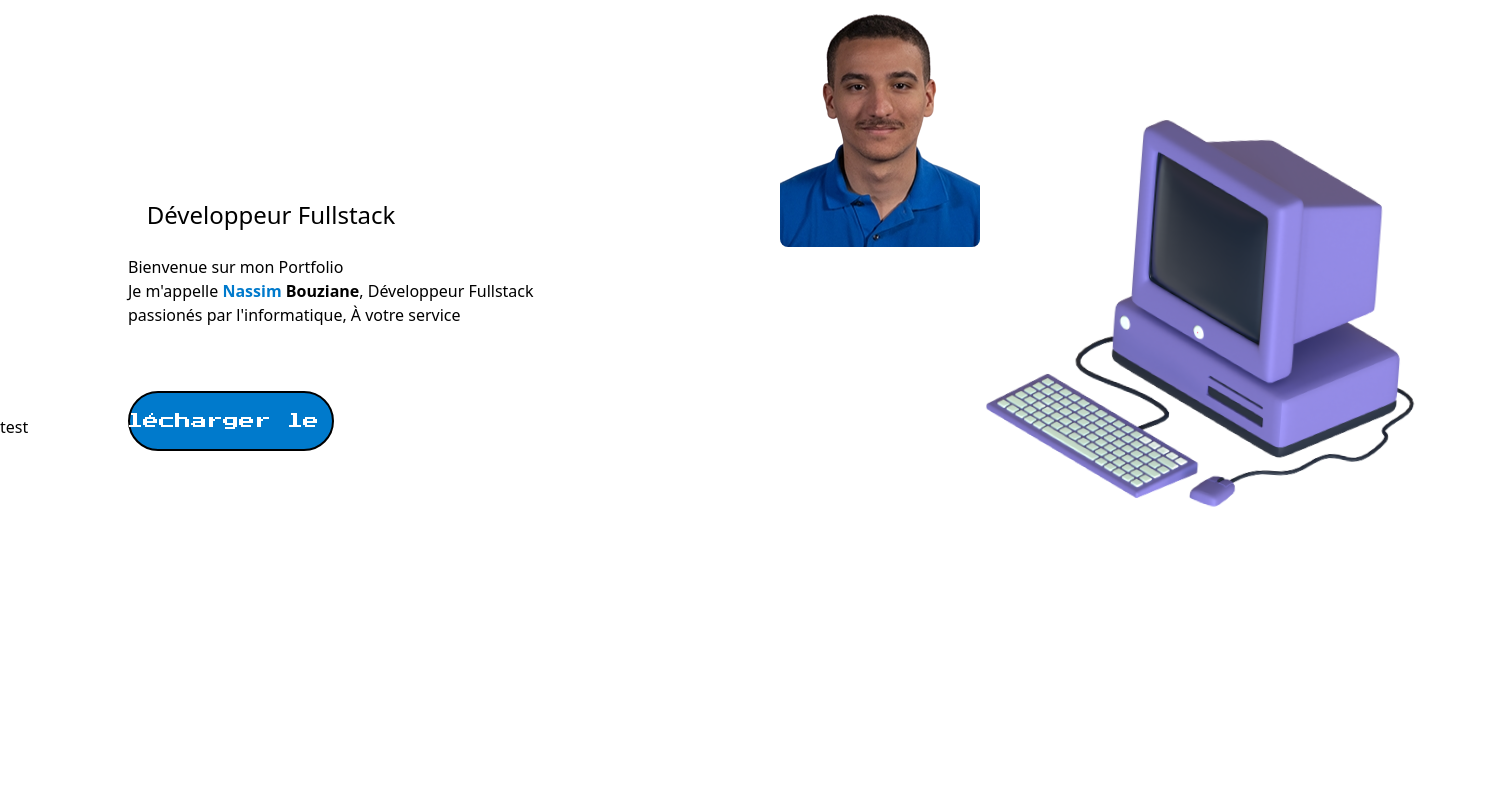
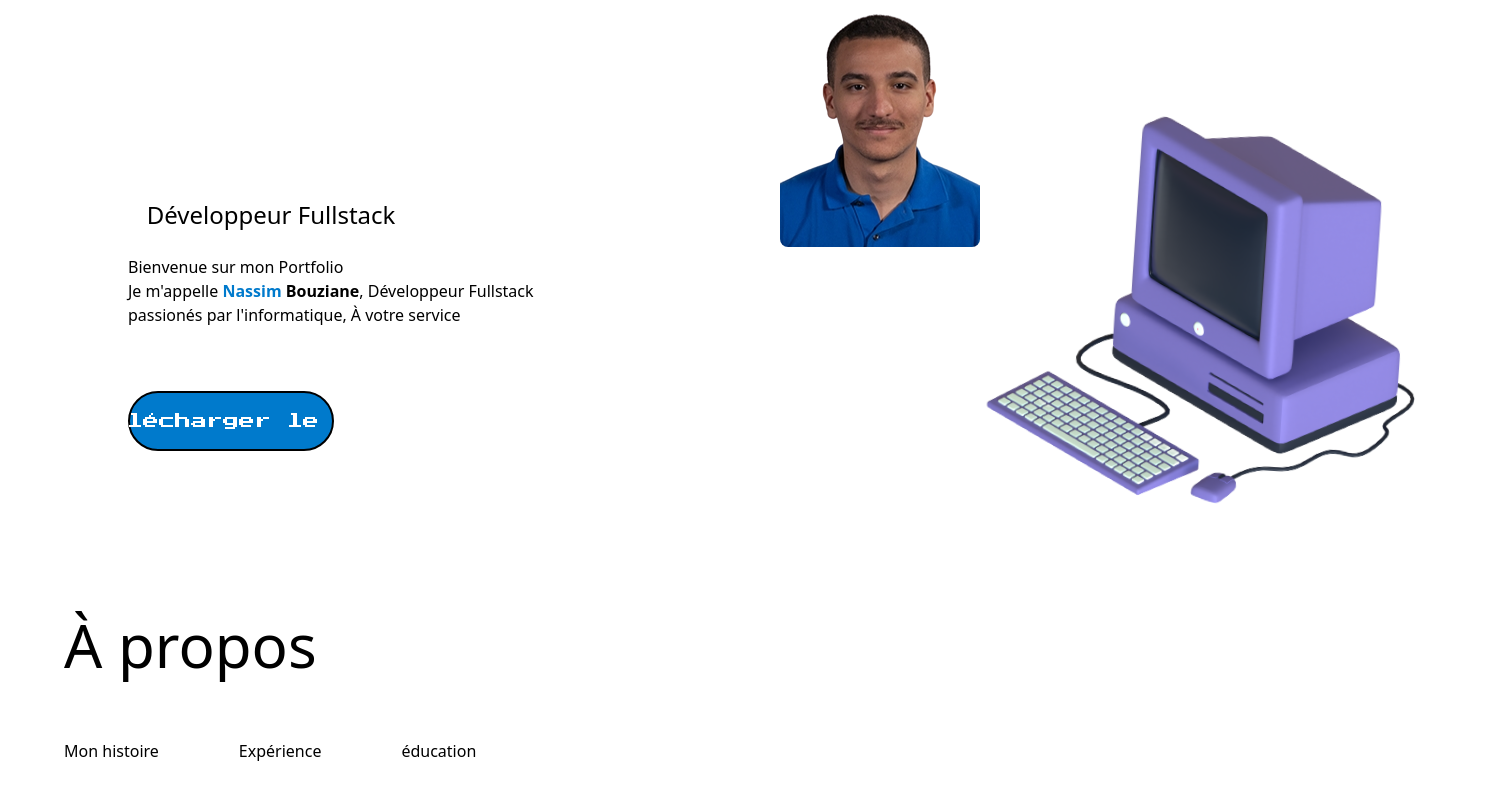
Before and after one commit to NassimBouziane/portfolio, a Next.js app: page / in a window 1280 px wide. Shown: the part 220-1020 px from the top of the page, 1496 px wide, since content can reach past the window. Before the commit the page ends 800 px from the top, so only its background shows below. Built offline with nearby package versions, Linux system fonts and the light colour scheme.

Commit message:
[BUTTON] adding button to send to a certain height and WIP for the select table

```diff
--- a/components/APropos.tsx
+++ b/components/APropos.tsx
@@ -1,3 +1,16 @@
-export default function APropos(){
-    return <div className=""> <p> test</p> </div>
+export default function APropos() {
+  return (
+    <div className="relative top-[200px]">
+      {" "}
+      <h1 className="text-6xl text-bold ml-[5%]"> À propos </h1>{" "}
+
+      <div className="mt-[5%] ml-[5%] flex flex-row gap-20"> <button> Mon histoire</button>
+      <button> Expérience </button>
+      <button> éducation</button>  </div>
+      <h1 className="mb-[1000px]"></h1>
+
+    </div>
+  );
 }
+
+// 1000px pour le propos <h1 className="mb-[1000px]"></h1>
--- a/components/header.tsx
+++ b/components/header.tsx
@@ -12,10 +12,10 @@ export default function Header() {
       <img
         className="w-[50px] h-[50px] ml-[1%] mt-[1%] mb-[1%] m-auto "
         src="Logo.png"
-        alt="Logo of Nassim Bouziane inspired by the javascript logo"
+        alt="Logo of Nassim Bouziane inspired by the typescript logo"
       ></img>
       <div className=" flex justify-evenly items-center">
-      <button className="hover:hover:text-xl " > À propos</button>
+      <button className="hover:hover:text-xl "  onClick={(e) => scrollto(900)}> À propos</button>
       <button className="hover:hover:text-xl"> Compétences</button>
       <button className="hover:hover:text-xl"> Projets</button>
       </div>
--- a/styles/globals.css
+++ b/styles/globals.css
@@ -10,8 +10,8 @@
   }
 
 body {
-  position: fixed;
-  overflow-y:scroll;
+  position: relative;
+  overflow-y:auto;
   padding: 0;
   margin: 0;
   width: 100%;
@@ -28,7 +28,7 @@ button{
 }
 
 .Title {
-   animation: 2s anim-Y ease-out forwards;
+   animation: 3s anim-Y ease-out forwards;
  }
  @keyframes anim-Y {
 
```
